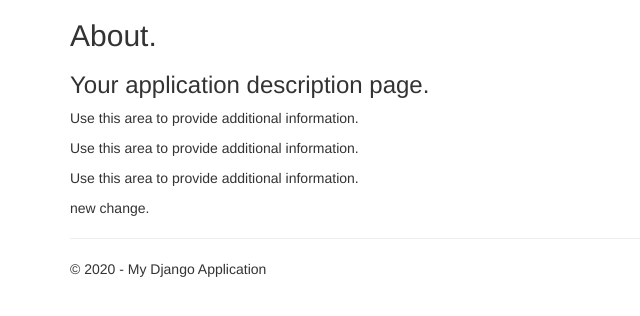
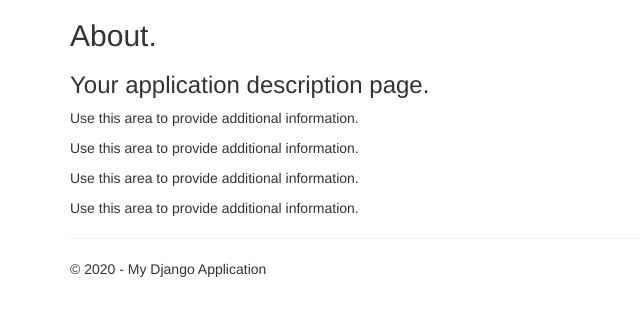
Before and after one commit to Webitproject/DjangoProject11, a Django app: page /about in a window 1280 px wide. Shown: the part 51-367 px from the top of the page, without its empty margins (0-640 px from the left). Run offline with Django 3.2, Linux system fonts and the light colour scheme; some libraries are stand-ins or nearby versions.

Commit message:
Revert "3"
This reverts commit 0eea3aae0c2f4ca7f98fcdb6317071103ca2cc12.

```diff
--- a/app/templates/app/about.html
+++ b/app/templates/app/about.html
@@ -8,7 +8,7 @@
 <p>Use this area to provide additional information.</p>
 <p>Use this area to provide additional information.</p>
 <p>Use this area to provide additional information.</p>
-<p>new change.</p>
+<p>Use this area to provide additional information.</p>
 
 
 {% endblock %}
```
